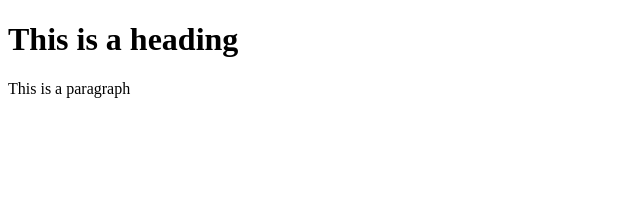
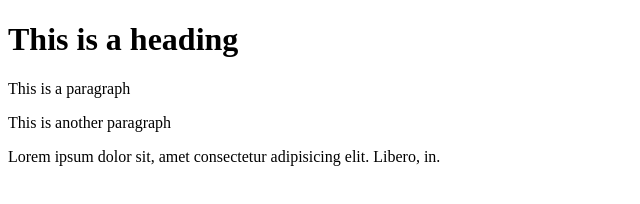
Before and after one commit to ibrahim0305/my-second-repo, a plain HTML site: page index.html in a window 1280 px wide. Shown: the whole page, without its empty margins (0-640 px from the left). Drawn offline with Linux system fonts and the light colour scheme.

Commit message:
other paragraph and css added

```diff
--- a/index.html
+++ b/index.html
@@ -9,5 +9,7 @@
 <body>
     <h1>This is a heading</h1>
     <p>This is a paragraph</p>
+    <p>This is another paragraph</p>
+    <p>Lorem ipsum dolor sit, amet consectetur adipisicing elit. Libero, in.</p>
 </body>
 </html>
--- /dev/null
+++ b/style.css
@@ -0,0 +1,3 @@
+p{
+    color: red;
+}
```
